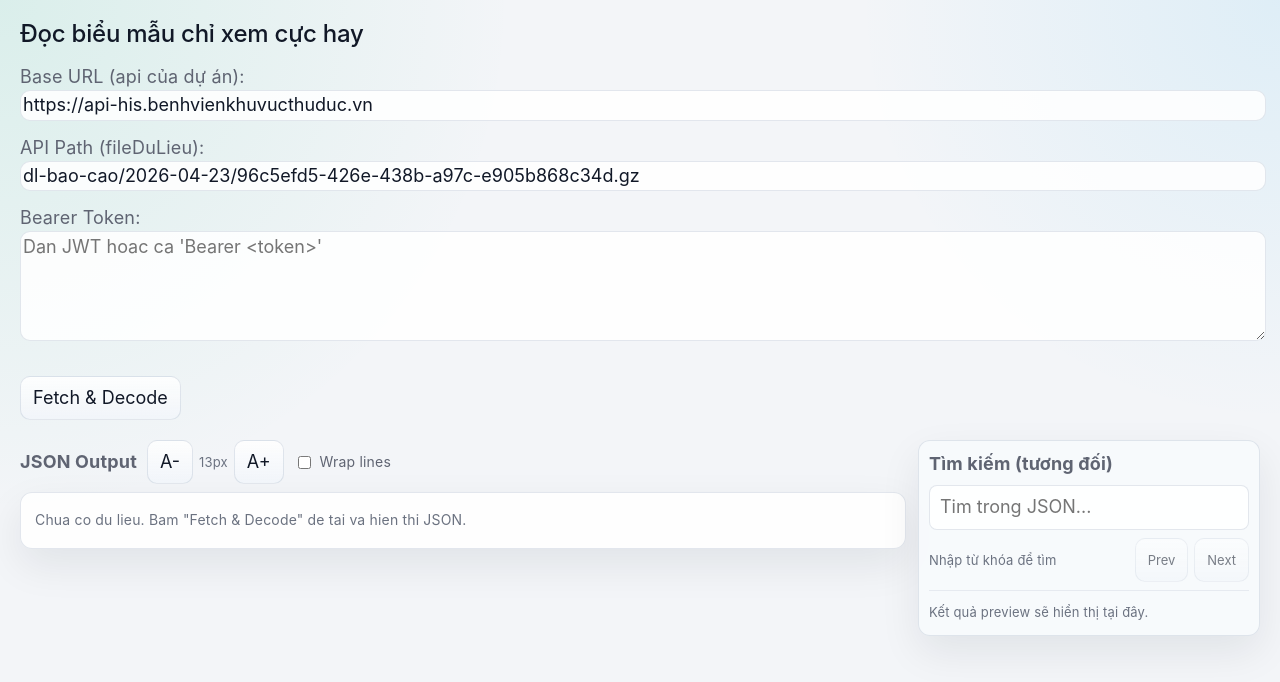
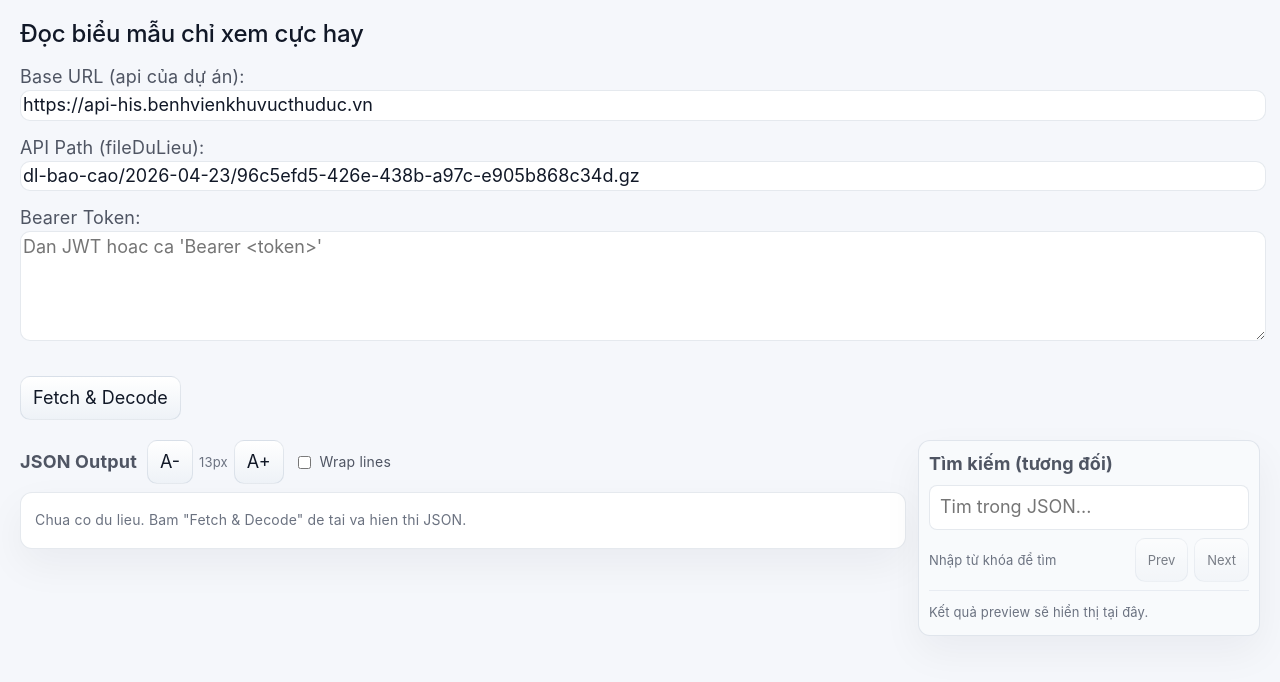
Before and after one commit to thnbih/bieu-mau-chi-xem, a React (Vite) app: page / in a window 1280 px wide. Shown: the top 682 px of the page. Built offline with nearby package versions, Linux system fonts and the light colour scheme.

Commit message:
build fix UI more basic

```diff
--- a/src/App.jsx
+++ b/src/App.jsx
@@ -1,5 +1,74 @@
 import { useEffect, useMemo, useRef, useState } from "react";
 import pako from "pako";
+
+const bracketColors = [
+  "var(--json-bracket-1)",
+  "var(--json-bracket-2)",
+  "var(--json-bracket-3)",
+  "var(--json-bracket-4)",
+  "var(--json-bracket-5)",
+  "var(--json-bracket-6)",
+];
+
+const normalizeForSearch = (value) => {
+  return (value || "")
+    .normalize("NFD")
+    .replace(/[\u0300-\u036f]/g, "")
+    .toLowerCase()
+    .replace(/\s+/g, " ")
+    .trim();
+};
+
+const isLineMatched = (line, normalizedSearch, normalizedSearchWords) => {
+  if (!normalizedSearch) return false;
+
+  const normalizedLine = normalizeForSearch(line);
+  if (normalizedLine.includes(normalizedSearch)) return true;
+
+  if (normalizedSearchWords.length > 1) {
+    return normalizedSearchWords.every((word) => normalizedLine.includes(word));
+  }
+
+  return false;
+};
+
+const nextDepthAfterLine = (line, startDepth) => {
+  let depth = startDepth;
+  let inString = false;
+
+  for (let index = 0; index < line.length; index += 1) {
+    const char = line[index];
+
+    if (inString) {
+      if (char === '"' && (index === 0 || line[index - 1] !== "\\")) {
+        inString = false;
+      }
+      continue;
+    }
+
+    if (char === '"') {
+      inString = true;
+      continue;
+    }
+
+    if (char === "{" || char === "[") {
+      depth += 1;
+    } else if ((char === "}" || char === "]") && depth > 0) {
+      depth -= 1;
+    }
+  }
+
+  return depth;
+};
+
+const buildJsonLineMeta = (jsonLines) => {
+  let depth = 0;
+  return jsonLines.map((line) => {
+    const meta = { depthStart: depth };
+    depth = nextDepthAfterLine(line, depth);
+    return meta;
+  });
+};
 
 export default function App() {
   const [baseUrl, setBaseUrl] = useState(
@@ -29,6 +98,7 @@ export default function App() {
   const fetchGz = async () => {
     try {
       setLoading(true);
+      setActiveMatchIndex(0);
       setResult("");
 
       const normalizedToken = normalizeToken(token);
@@ -81,19 +151,20 @@ export default function App() {
   };
 
   const isError = result.startsWith("ERROR:");
-  const jsonLines = !isError && result ? result.split("\n") : [];
 
-  const normalizeForSearch = (value) => {
-    return (value || "")
-      .normalize("NFD")
-      .replace(/[\u0300-\u036f]/g, "")
-      .toLowerCase()
-      .replace(/\s+/g, " ")
-      .trim();
-  };
+  const jsonLines = useMemo(() => {
+    if (isError || !result) return [];
+    return result.split("\n");
+  }, [isError, result]);
 
-  const normalizedSearch = normalizeForSearch(searchText);
-  const normalizedSearchWords = normalizedSearch.split(" ").filter(Boolean);
+  const normalizedSearch = useMemo(
+    () => normalizeForSearch(searchText),
+    [searchText]
+  );
+  const normalizedSearchWords = useMemo(
+    () => normalizedSearch.split(" ").filter(Boolean),
+    [normalizedSearch]
+  );
 
   const isLineMatched = (line) => {
     if (!normalizedSearch) return false;
@@ -113,7 +184,7 @@ export default function App() {
 
     const matches = [];
     for (let i = 0; i < jsonLines.length; i += 1) {
-      if (isLineMatched(jsonLines[i])) {
+      if (isLineMatched(jsonLines[i], normalizedSearch, normalizedSearchWords)) {
         matches.push(i);
       }
     }
@@ -125,43 +196,7 @@ export default function App() {
     [matchedLineIndexes]
   );
 
-  const jsonLineMeta = useMemo(() => {
-    const nextDepthAfterLine = (line, startDepth) => {
-      let depth = startDepth;
-      let inString = false;
-
-      for (let index = 0; index < line.length; index += 1) {
-        const char = line[index];
-
-        if (inString) {
-          if (char === '"' && (index === 0 || line[index - 1] !== "\\")) {
-            inString = false;
-          }
-          continue;
-        }
-
-        if (char === '"') {
-          inString = true;
-          continue;
-        }
-
-        if (char === "{" || char === "[") {
-          depth += 1;
-        } else if ((char === "}" || char === "]") && depth > 0) {
-          depth -= 1;
-        }
-      }
-
-      return depth;
-    };
-
-    let depth = 0;
-    return jsonLines.map((line) => {
-      const meta = { depthStart: depth };
-      depth = nextDepthAfterLine(line, depth);
-      return meta;
-    });
-  }, [jsonLines]);
+  const jsonLineMeta = useMemo(() => buildJsonLineMeta(jsonLines), [jsonLines]);
 
   const previewMatches = useMemo(() => {
     return matchedLineIndexes.map((lineIndex, idx) => ({
@@ -170,10 +205,6 @@ export default function App() {
       preview: jsonLines[lineIndex]?.trim() || "(dong trong)",
     }));
   }, [matchedLineIndexes, jsonLines]);
-
-  useEffect(() => {
-    setActiveMatchIndex(0);
-  }, [searchText, result]);
 
   const currentMatchedLine = matchedLineIndexes.length
     ? matchedLineIndexes[activeMatchIndex % matchedLineIndexes.length]
@@ -283,15 +314,6 @@ export default function App() {
     let partIndex = 0;
     let index = 0;
     let depth = depthStart;
-
-    const bracketColors = [
-      "var(--json-bracket-1)",
-      "var(--json-bracket-2)",
-      "var(--json-bracket-3)",
-      "var(--json-bracket-4)",
-      "var(--json-bracket-5)",
-      "var(--json-bracket-6)",
-    ];
 
     const pushText = (text) => {
       if (!text) return;
@@ -602,7 +624,10 @@ export default function App() {
           <strong style={{ display: "block", marginBottom: 8 }}>Tìm kiếm (tương đối)</strong>
           <input
             value={searchText}
-            onChange={(e) => setSearchText(e.target.value)}
+            onChange={(e) => {
+              setSearchText(e.target.value);
+              setActiveMatchIndex(0);
+            }}
             placeholder="Tim trong JSON..."
             style={{
               width: "100%",
--- a/src/index.css
+++ b/src/index.css
@@ -1,25 +1,25 @@
 :root {
-  --text: #5f6472;
+  --text: #4f5563;
   --text-strong: #111827;
   --muted: #6b7280;
-  --bg: #f3f5f8;
-  --surface: rgba(255, 255, 255, 0.86);
-  --surface-2: rgba(248, 250, 252, 0.92);
-  --surface-strong: rgba(241, 245, 249, 0.92);
-  --border: rgba(148, 163, 184, 0.26);
-  --line: rgba(148, 163, 184, 0.18);
-  --line-soft: rgba(226, 232, 240, 0.7);
+  --bg: #f5f7fb;
+  --surface: #ffffff;
+  --surface-2: #f8fafc;
+  --surface-strong: #eef2f7;
+  --border: rgba(148, 163, 184, 0.24);
+  --line: rgba(148, 163, 184, 0.16);
+  --line-soft: rgba(226, 232, 240, 0.82);
   --code-bg: #eef2f7;
   --accent: #0f766e;
   --accent-bg: rgba(15, 118, 110, 0.12);
-  --accent-border: rgba(15, 118, 110, 0.38);
-  --social-bg: rgba(241, 245, 249, 0.76);
-  --row-match: rgba(253, 230, 138, 0.48);
-  --row-active: rgba(251, 191, 36, 0.72);
-  --row-active-soft: rgba(253, 224, 71, 0.28);
-  --error-bg: rgba(254, 242, 242, 0.96);
+  --accent-border: rgba(15, 118, 110, 0.3);
+  --social-bg: #f8fafc;
+  --row-match: rgba(253, 230, 138, 0.42);
+  --row-active: rgba(251, 191, 36, 0.56);
+  --row-active-soft: rgba(253, 224, 71, 0.22);
+  --error-bg: #fef2f2;
   --error-text: #b91c1c;
-  --shadow-soft: rgba(15, 23, 42, 0.08);
+  --shadow-soft: rgba(15, 23, 42, 0.05);
   --json-key: #c2410c;
   --json-value: #0f766e;
   --json-bracket-1: #2563eb;
@@ -28,8 +28,7 @@
   --json-bracket-4: #d97706;
   --json-bracket-5: #be185d;
   --json-bracket-6: #0891b2;
-  --shadow:
-    rgba(15, 23, 42, 0.08) 0 10px 15px -3px, rgba(15, 23, 42, 0.05) 0 4px 6px -2px;
+  --shadow: rgba(15, 23, 42, 0.06) 0 4px 12px -6px;
 
   --sans: Inter, 'Segoe UI', Roboto, system-ui, sans-serif;
   --heading: Inter, 'Segoe UI', Roboto, system-ui, sans-serif;
@@ -56,23 +55,23 @@
     --text-strong: #f3f4f6;
     --muted: #94a3b8;
     --bg: #0f1117;
-    --surface: rgba(20, 24, 33, 0.9);
-    --surface-2: rgba(17, 20, 28, 0.95);
-    --surface-strong: rgba(31, 41, 55, 0.92);
-    --border: rgba(148, 163, 184, 0.2);
-    --line: rgba(148, 163, 184, 0.14);
-    --line-soft: rgba(31, 41, 55, 0.72);
+    --surface: #171b24;
+    --surface-2: #131722;
+    --surface-strong: #1f2937;
+    --border: rgba(148, 163, 184, 0.18);
+    --line: rgba(148, 163, 184, 0.12);
+    --line-soft: rgba(31, 41, 55, 0.82);
     --code-bg: #1c2130;
     --accent: #5eead4;
     --accent-bg: rgba(94, 234, 212, 0.14);
-    --accent-border: rgba(94, 234, 212, 0.42);
-    --social-bg: rgba(31, 41, 55, 0.72);
-    --row-match: rgba(120, 113, 108, 0.46);
-    --row-active: rgba(217, 119, 6, 0.62);
-    --row-active-soft: rgba(251, 191, 36, 0.18);
-    --error-bg: rgba(69, 10, 10, 0.7);
+    --accent-border: rgba(94, 234, 212, 0.34);
+    --social-bg: #1f2937;
+    --row-match: rgba(120, 113, 108, 0.38);
+    --row-active: rgba(217, 119, 6, 0.52);
+    --row-active-soft: rgba(251, 191, 36, 0.14);
+    --error-bg: #450a0a;
     --error-text: #fca5a5;
-    --shadow-soft: rgba(0, 0, 0, 0.34);
+    --shadow-soft: rgba(0, 0, 0, 0.22);
     --json-key: #f59e0b;
     --json-value: #39ff14;
     --json-bracket-1: #7dd3fc;
@@ -93,10 +92,7 @@
 body {
   margin: 0;
   min-height: 100vh;
-  background:
-    radial-gradient(circle at top left, rgba(16, 185, 129, 0.11), transparent 34%),
-    radial-gradient(circle at right top, rgba(14, 165, 233, 0.09), transparent 28%),
-    var(--bg);
+  background: var(--bg);
 }
 
 #root {
@@ -157,11 +153,7 @@ textarea {
 input,
 textarea,
 button {
-  transition:
-    border-color 160ms ease,
-    background-color 160ms ease,
-    box-shadow 160ms ease,
-    transform 160ms ease;
+  transition: border-color 120ms ease, background-color 120ms ease, box-shadow 120ms ease;
 }
 
 input:focus-visible,
@@ -181,9 +173,8 @@ button {
 }
 
 button:hover:not(:disabled) {
-  transform: translateY(-1px);
   border-color: var(--accent-border);
-  box-shadow: 0 10px 20px var(--shadow-soft);
+  box-shadow: 0 4px 10px var(--shadow-soft);
 }
 
 button:disabled {
@@ -204,3 +195,14 @@ code {
   padding: 4px 8px;
   background: var(--code-bg);
 }
+
+@media (prefers-reduced-motion: reduce) {
+  *,
+  *::before,
+  *::after {
+    animation-duration: 0.01ms !important;
+    animation-iteration-count: 1 !important;
+    transition-duration: 0.01ms !important;
+    scroll-behavior: auto !important;
+  }
+}
```
